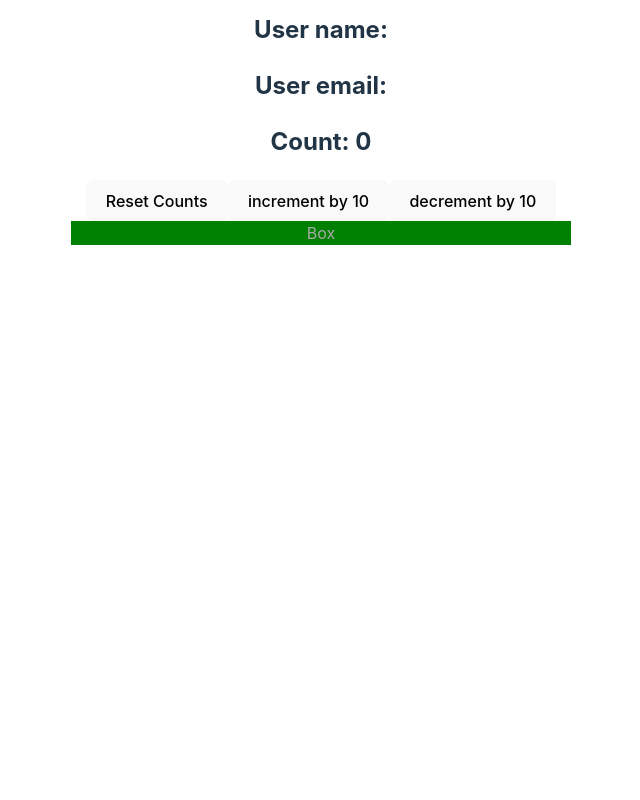
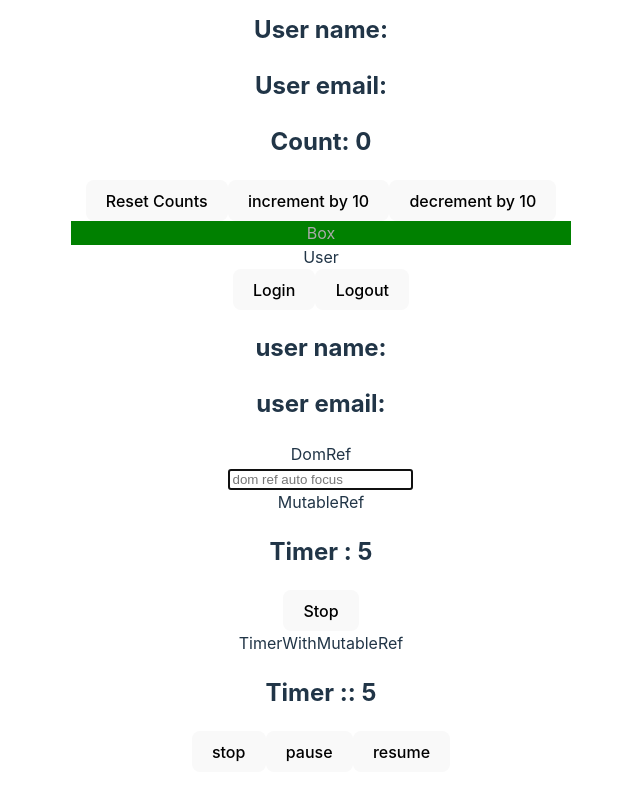
Before and after one commit to bappyasif/learning-typescript, a React (Vite) app: page / in a window 1280 px wide. Shown: the part 1284-2084 px from the top of the page, without its empty margins (319-959 px from the left). Before the commit the page ends 1561 px from the top, so only its background shows below. Built offline with nearby package versions, Linux system fonts and the light colour scheme.

Commit message:
using more on context and refs hooks

```diff
--- a/src/App.tsx
+++ b/src/App.tsx
@@ -1,7 +1,12 @@
 import './App.css'
 import { Box } from './components/usingHooks/contexts/Box'
 import { ThemeContextProvider } from './components/usingHooks/contexts/ctxProvider'
+import { User } from './components/usingHooks/contexts/withFutureValue/User'
+import { UserContextProvider } from './components/usingHooks/contexts/withFutureValue/UserContext'
 import { CounterExample } from './components/usingHooks/reducers/counterExample'
+import { DomRef } from './components/usingHooks/refs/DomRef'
+import { MutableRef } from './components/usingHooks/refs/MutableRef'
+import { TimerWithMutableRef } from './components/usingHooks/refs/TimerWithMutableRef'
 import { AuthedUser } from './components/usingHooks/states/AuthedUser'
 import { TypeAssertion } from './components/usingHooks/states/TypeAssertion'
 import { StateHooks } from './components/usingHooks/states/stateHooks'
@@ -71,6 +76,14 @@ function App() {
       <ThemeContextProvider>
         <Box />
       </ThemeContextProvider>
+
+      <UserContextProvider>
+        <User />
+      </UserContextProvider>
+
+      <DomRef />
+      <MutableRef />
+      <TimerWithMutableRef />
     </>
   )
 }
--- /dev/null
+++ b/src/components/usingHooks/contexts/withFutureValue/User.tsx
@@ -0,0 +1,34 @@
+import { useContext } from "react"
+import { UserCtx } from "./UserContext"
+
+export const User = () => {
+    const userCtx = useContext(UserCtx);
+    const handleLogin = () => {
+        // as we are currently using "{} empty  object" as userCtxType instance we dont have to precheck if "userCtx" exists or not
+        // if(userCtx) {
+        userCtx.setUser({
+            name: "a b!!",
+            email: "a@b.com"
+        })
+        // }
+    }
+    const handleLogout = () => {
+        // as we are currently using "{} empty  object" as userCtxType instance we dont have to precheck if "userCtx" exists or not
+        // if(userCtx) {
+        userCtx.setUser(null)
+        // }
+    }
+    return (
+        <>
+            <div>User</div>
+            <button onClick={handleLogin}>Login</button>
+            <button onClick={handleLogout}>Logout</button>
+            {/* // as we are currently using "{} empty  object" as userCtxType instance we dont have to precheck if "userCtx" exists or not */}
+            {/* <h2>user name: {userCtx?.user?.name}</h2> */}
+            <h2>user name: {userCtx.user?.name}</h2>
+            {/* // as we are currently using "{} empty  object" as userCtxType instance we dont have to precheck if "userCtx" exists or not */}
+            {/* <h2>user email: {userCtx?.user?.email} </h2> */}
+            <h2>user email: {userCtx.user?.email} </h2>
+        </>
+    )
+}
--- /dev/null
+++ b/src/components/usingHooks/contexts/withFutureValue/UserContext.tsx
@@ -0,0 +1,30 @@
+import { createContext, useState } from "react"
+
+export type authUserPropTypes = {
+    name: string,
+    email: string
+}
+
+type userCtxPropType = {
+    children: React.ReactNode
+}
+
+type userCtxType = {
+    user: authUserPropTypes | null,
+    setUser: React.Dispatch<React.SetStateAction<authUserPropTypes | null>>
+}
+
+// this way we will have to keep using "?." in User.tsx to check if "userCtx" exists first
+// export const UserCtx = createContext<userCtxType | null>(null)
+
+// if we tell typescript that consider an empty object as an instance of type "userCtxType" then we wont have to user "?." in User.tsx
+export const UserCtx = createContext({} as userCtxType)
+
+export const UserContextProvider = ({children}: userCtxPropType) => {
+    const [user, setUser] = useState<authUserPropTypes | null>(null)
+    return (
+        <UserCtx.Provider value={{user, setUser}}>
+            {children}
+        </UserCtx.Provider>
+    )
+}
--- /dev/null
+++ b/src/components/usingHooks/refs/DomRef.tsx
@@ -0,0 +1,18 @@
+import { useEffect, useRef } from "react"
+
+export const DomRef = () => {
+    // const ref = useRef<HTMLElement>(null)
+    // when we know that on mount we will always have an html element we can use non negetive assertion
+    // by doing so we dont have to use an optional chaining anymore on ref's current instance
+    const inputRef = useRef<HTMLInputElement>(null!)
+    useEffect(() => {
+        // ref.current?.focus()
+        inputRef.current.focus()
+    }, [])
+    return (
+        <>
+            <div>DomRef</div>
+            <input type="text" placeholder="dom ref auto focus" ref={inputRef} />
+        </>
+    )
+}
--- /dev/null
+++ b/src/components/usingHooks/refs/MutableRef.tsx
@@ -0,0 +1,27 @@
+import { useEffect, useRef, useState } from "react"
+
+export const MutableRef = () => {
+    const [timer, setTimer] = useState(0)
+
+    let counterRef = useRef<number | null>(null);
+
+    const stopTimer = () => counterRef.current && window.clearInterval(counterRef.current)
+
+    useEffect(() => {
+        counterRef.current = window.setInterval(() => {
+            setTimer(prev => prev + 1)
+        }, 1000)
+
+        return () => {
+            stopTimer()
+        }
+    }, [])
+
+    return (
+        <>
+            <div>MutableRef</div>
+            <h2>Timer : {timer}</h2>
+            <button onClick={stopTimer}>Stop</button>
+        </>
+    )
+}
--- /dev/null
+++ b/src/components/usingHooks/refs/TimerWithMutableRef.tsx
@@ -0,0 +1,42 @@
+import { useEffect, useRef, useState } from "react"
+
+export const TimerWithMutableRef = () => {
+    const [timer, setTimer] = useState(0);
+
+    const timerRef = useRef<number | null>(null)
+
+    const stopTimer = () => {
+        timerRef.current && window.clearInterval(timerRef.current)
+    }
+
+    const pauseTimer = () => {
+        stopTimer()
+    }
+
+    const resumeTimer = () => {
+        tick();
+    }
+
+    const tick = () => {
+        timerRef.current = window.setInterval(() => {
+            setTimer(prev => prev + 1);
+        }, 1000)
+    }
+
+    useEffect(() => {
+        tick()
+
+        return () => {
+            stopTimer()
+        }
+    }, [])
+    return (
+        <>
+            <div>TimerWithMutableRef</div>
+            <h2>Timer :: {timer}</h2>
+            <button onClick={stopTimer}>stop</button>
+            <button onClick={pauseTimer}>pause</button>
+            <button onClick={resumeTimer}>resume</button>
+        </>
+    )
+}
```
